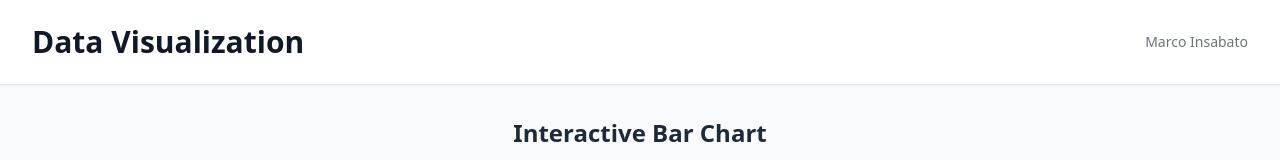
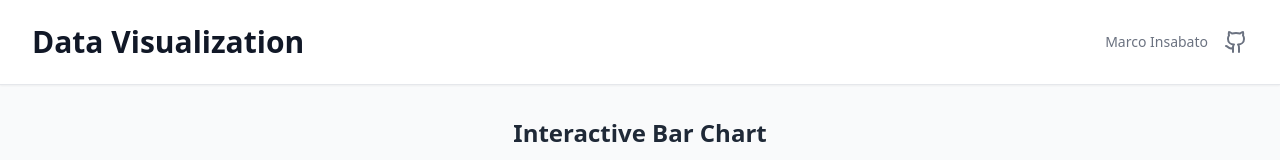
Before and after one commit to marcoinsabato/fcc-visualize-data-with-bar-chart, a plain HTML site: page index.html in a window 1280 px wide. Shown: the top 160 px of the page. Drawn offline with nearby package versions, Linux system fonts and the light colour scheme; no server answers.

Commit message:
github link

```diff
--- a/index.html
+++ b/index.html
@@ -26,6 +26,9 @@
                 </div>
                 <div class="flex items-center space-x-4">
                     <span class="text-sm text-gray-500">Marco Insabato</span>
+                    <a target="_blank" href="https://github.com/marcoinsabato/fcc-visualize-data-with-bar-chart" class="text-sm text-gray-500 hover:text-gray-700">
+                        <svg xmlns="http://www.w3.org/2000/svg" width="24" height="24" viewBox="0 0 24 24" fill="none" stroke="currentColor" stroke-width="2" stroke-linecap="round" stroke-linejoin="round" class="lucide lucide-github-icon lucide-github"><path d="M15 22v-4a4.8 4.8 0 0 0-1-3.5c3 0 6-2 6-5.5.08-1.25-.27-2.48-1-3.5.28-1.15.28-2.35 0-3.5 0 0-1 0-3 1.5-2.64-.5-5.36-.5-8 0C6 2 5 2 5 2c-.3 1.15-.3 2.35 0 3.5A5.403 5.403 0 0 0 4 9c0 3.5 3 5.5 6 5.5-.39.49-.68 1.05-.85 1.65-.17.6-.22 1.23-.15 1.85v4"/><path d="M9 18c-4.51 2-5-2-7-2"/></svg>
+                    </a>
                 </div>
             </div>
         </div>
```
Also changed, not shown: 1 other file.
